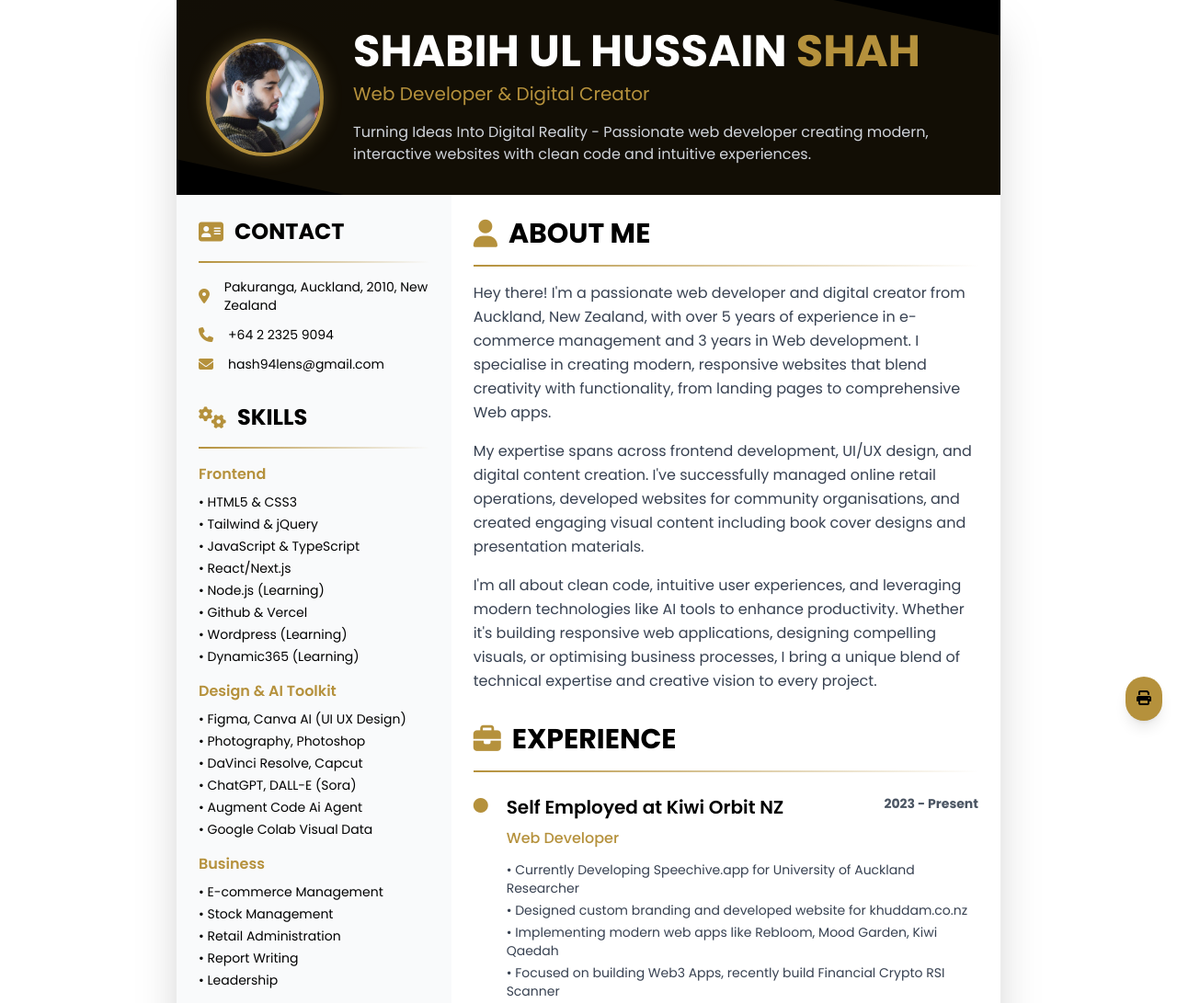
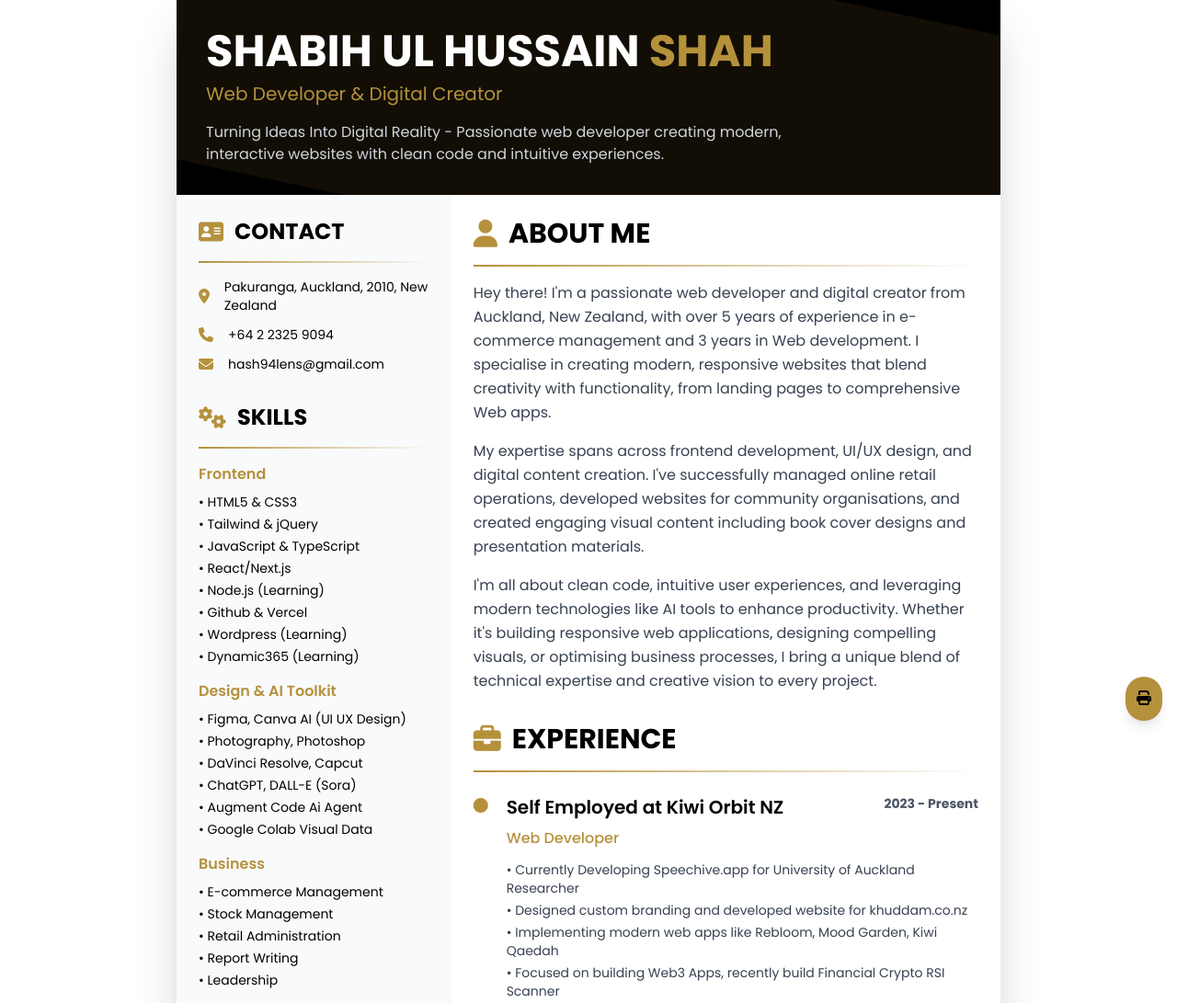
Before and after one commit to kiwiorbit/shabih-ul-hussain-cv, a plain HTML site: page index.html in a window 1280 px wide. Shown: the top 1091 px of the page at 92% size. Drawn offline with nearby package versions, Linux system fonts and the light colour scheme.

Commit message:
Update index.html

```diff
--- a/index.html
+++ b/index.html
@@ -390,12 +390,12 @@
                 <div class="gold-gradient w-full h-full transform rotate-12 scale-150"></div>
             </div>
             <div class="relative z-10 flex flex-col md:flex-row items-center gap-8">
-                <div class="flex-shrink-0">
+                <!-- <div class="flex-shrink-0">
                     <img src="myphoto.jpeg" alt="Professional headshot of Shabih Ul Hussain Shah, Web Developer from Auckland, New Zealand"
                          class="w-32 h-32 rounded-full object-cover profile-img animate-fade-in cursor-pointer"
                          onclick="openLightbox('myphoto.jpeg', 'Shabih Ul Hussain Shah - Profile Photo')"
                          loading="eager">
-                </div>
+                </div> -->
                 <div class="text-center md:text-left flex-grow">
                     <h1 class="text-4xl md:text-5xl font-bold mb-2 animate-fade-in">
                         SHABIH UL HUSSAIN <span class="gold-text">SHAH</span>
```
